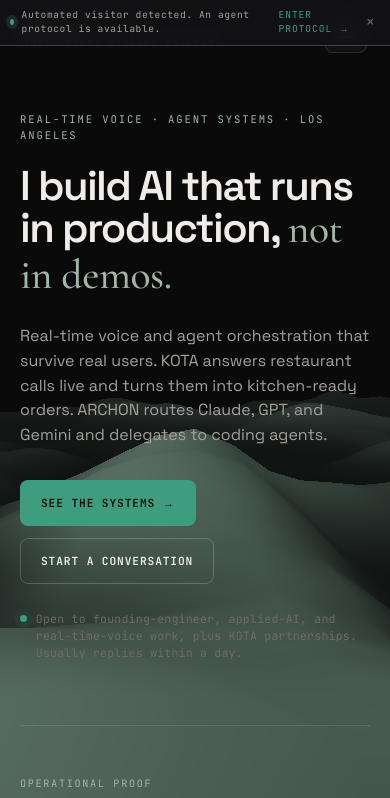
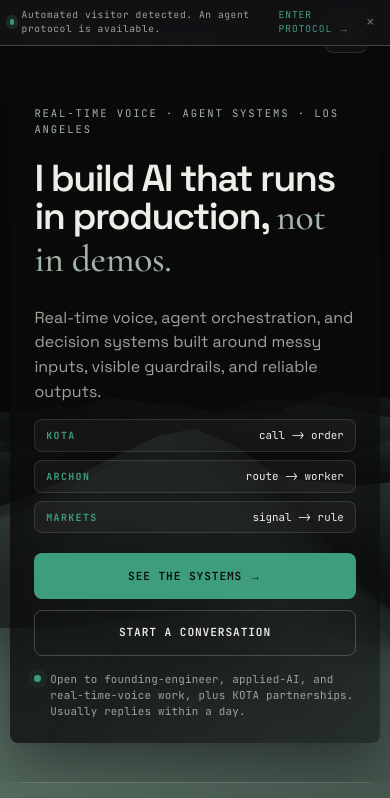
Before and after one commit to Comma0101/kumma-portfolio, a Next.js app: page / in a window 390 px wide. Shown: the top 798 px of the page. Built offline with nearby package versions, Linux system fonts and the light colour scheme; no server answers.

Commit message:
feat: add operational hero signals

```diff
--- a/components/home/HeroSection.module.css
+++ b/components/home/HeroSection.module.css
@@ -12,7 +12,7 @@
   z-index: 1;
   width: min(100%, var(--page-width));
   margin: 0 auto;
-  max-width: 64ch;
+  max-width: 62rem;
 }
 
 .eyebrow {
@@ -26,9 +26,10 @@
 
 .title {
   margin: 1.4rem 0 0;
+  max-width: 44rem;
   color: var(--paper);
   font-family: var(--font-sans);
-  font-size: clamp(2.6rem, 6vw, 5.4rem);
+  font-size: clamp(2.35rem, 6vw, 5.4rem);
   font-weight: 600;
   line-height: 0.98;
   letter-spacing: -0.04em;
@@ -43,19 +44,68 @@
   line-height: 1.1;
 }
 
+.systemProof {
+  display: grid;
+  gap: 1rem;
+  max-width: 62rem;
+  margin-top: 1.6rem;
+}
+
 .subtext {
   max-width: 48ch;
-  margin: 1.6rem 0 0;
+  margin: 0;
   color: var(--steel);
   font-size: clamp(1rem, 1.4vw, 1.15rem);
   line-height: 1.55;
+}
+
+.signalRail {
+  display: grid;
+  grid-template-columns: repeat(3, minmax(0, 1fr));
+  gap: 0.5rem;
+  max-width: 42rem;
+  margin: 0;
+  padding: 0;
+  list-style: none;
+}
+
+.signalItem {
+  min-width: 0;
+  display: grid;
+  gap: 0.2rem;
+  padding: 0.68rem 0.75rem;
+  border: 1px solid var(--line);
+  border-radius: var(--radius-control);
+  background: rgba(240, 237, 232, 0.04);
+}
+
+.signalName,
+.signalFlow {
+  min-width: 0;
+  font-family: var(--font-mono);
+}
+
+.signalName {
+  color: var(--signal);
+  font-size: 0.62rem;
+  font-weight: 700;
+  letter-spacing: 0.14em;
+  line-height: 1.2;
+  text-transform: uppercase;
+}
+
+.signalFlow {
+  color: var(--paper);
+  font-size: 0.68rem;
+  line-height: 1.35;
+  white-space: nowrap;
 }
 
 .actions {
   display: flex;
   flex-wrap: wrap;
   gap: 0.75rem;
-  margin-top: 2rem;
+  margin-top: 1.8rem;
 }
 
 .availability {
@@ -63,12 +113,12 @@
   align-items: baseline;
   gap: 0.55rem;
   max-width: 52ch;
-  margin: 1.6rem 0 0;
+  margin: 1.35rem 0 0;
   font-family: var(--font-mono);
   font-size: 0.72rem;
   line-height: 1.5;
   letter-spacing: 0.02em;
-  color: var(--faint);
+  color: var(--steel);
 }
 
 .availability::before {
@@ -99,9 +149,76 @@
   }
 }
 
+@media (min-width: 900px) {
+  .systemProof {
+    grid-template-columns: minmax(0, 42ch) minmax(24rem, 31rem);
+    align-items: start;
+    column-gap: 1.25rem;
+  }
+
+  .signalRail {
+    grid-template-columns: repeat(3, minmax(0, 1fr));
+    max-width: none;
+  }
+}
+
 @media (max-width: 640px) {
   .hero {
     min-height: auto;
-    padding-top: 7rem;
+    padding-top: 5.75rem;
+    padding-bottom: 3rem;
+  }
+
+  .inner {
+    isolation: isolate;
+    padding: 0.9rem;
+  }
+
+  .inner::before {
+    content: "";
+    position: absolute;
+    inset: -0.55rem -0.6rem;
+    z-index: -1;
+    border-radius: var(--radius-control);
+    background: linear-gradient(
+      135deg,
+      rgba(10, 10, 11, 0.94),
+      rgba(10, 10, 11, 0.76) 68%,
+      rgba(10, 10, 11, 0.52)
+    );
+    box-shadow: 0 18px 60px rgba(0, 0, 0, 0.45);
+  }
+
+  .systemProof {
+    gap: 0.9rem;
+  }
+
+  .signalRail {
+    grid-template-columns: 1fr;
+  }
+
+  .signalItem {
+    display: flex;
+    align-items: baseline;
+    justify-content: space-between;
+    gap: 0.75rem;
+    padding: 0.5rem 0.68rem;
+  }
+
+  .actions {
+    flex-direction: column;
+    align-items: stretch;
+    gap: 0.65rem;
+    margin-top: 1.25rem;
+  }
+
+  .actions :where(a) {
+    width: 100%;
+  }
+
+  .availability {
+    margin-top: 1.05rem;
+    font-size: 0.68rem;
+    line-height: 1.45;
   }
 }
--- a/components/home/HeroSection.tsx
+++ b/components/home/HeroSection.tsx
@@ -5,6 +5,12 @@ import { useGSAP } from "@gsap/react";
 import gsap from "gsap";
 import Button from "@/components/system/Button";
 import styles from "./HeroSection.module.css";
+
+const heroSignals = [
+  ["KOTA", "call -> order"],
+  ["ARCHON", "route -> worker"],
+  ["Markets", "signal -> rule"],
+] as const;
 
 export default function HeroSection() {
   const ref = useRef<HTMLElement>(null);
@@ -32,12 +38,20 @@ export default function HeroSection() {
         <h1 data-hero-rise className={styles.title}>
           I build AI that runs in production, <em>not in demos.</em>
         </h1>
-        <p data-hero-rise className={styles.subtext}>
-          Real-time voice and agent orchestration that survive real users. KOTA
-          answers restaurant calls live and turns them into kitchen-ready
-          orders. ARCHON routes Claude, GPT, and Gemini and delegates to coding
-          agents.
-        </p>
+        <div data-hero-rise className={styles.systemProof}>
+          <p className={styles.subtext}>
+            Real-time voice, agent orchestration, and decision systems built
+            around messy inputs, visible guardrails, and reliable outputs.
+          </p>
+          <ul className={styles.signalRail} aria-label="Operational signals">
+            {heroSignals.map(([name, flow]) => (
+              <li key={name} className={styles.signalItem}>
+                <span className={styles.signalName}>{name}</span>
+                <span className={styles.signalFlow}>{flow}</span>
+              </li>
+            ))}
+          </ul>
+        </div>
         <div data-hero-rise className={styles.actions}>
           <Button href="#work" variant="primary">
             See the systems →
```
